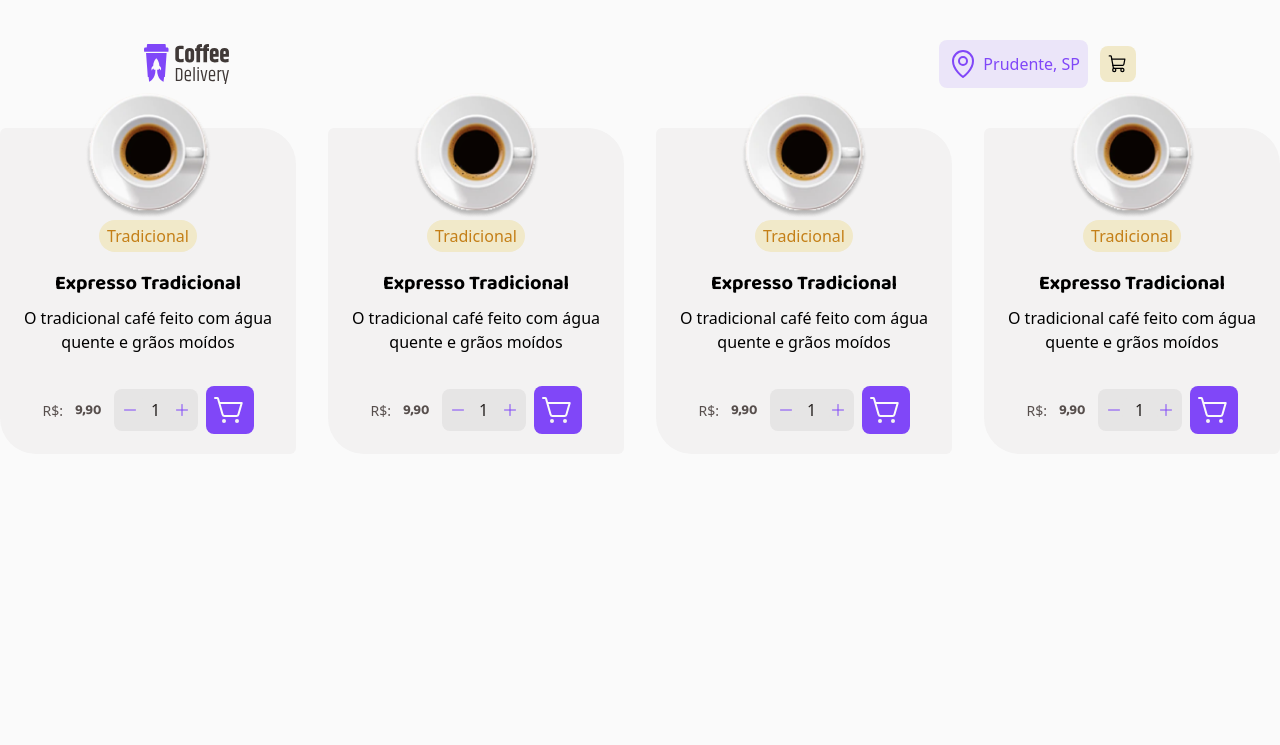
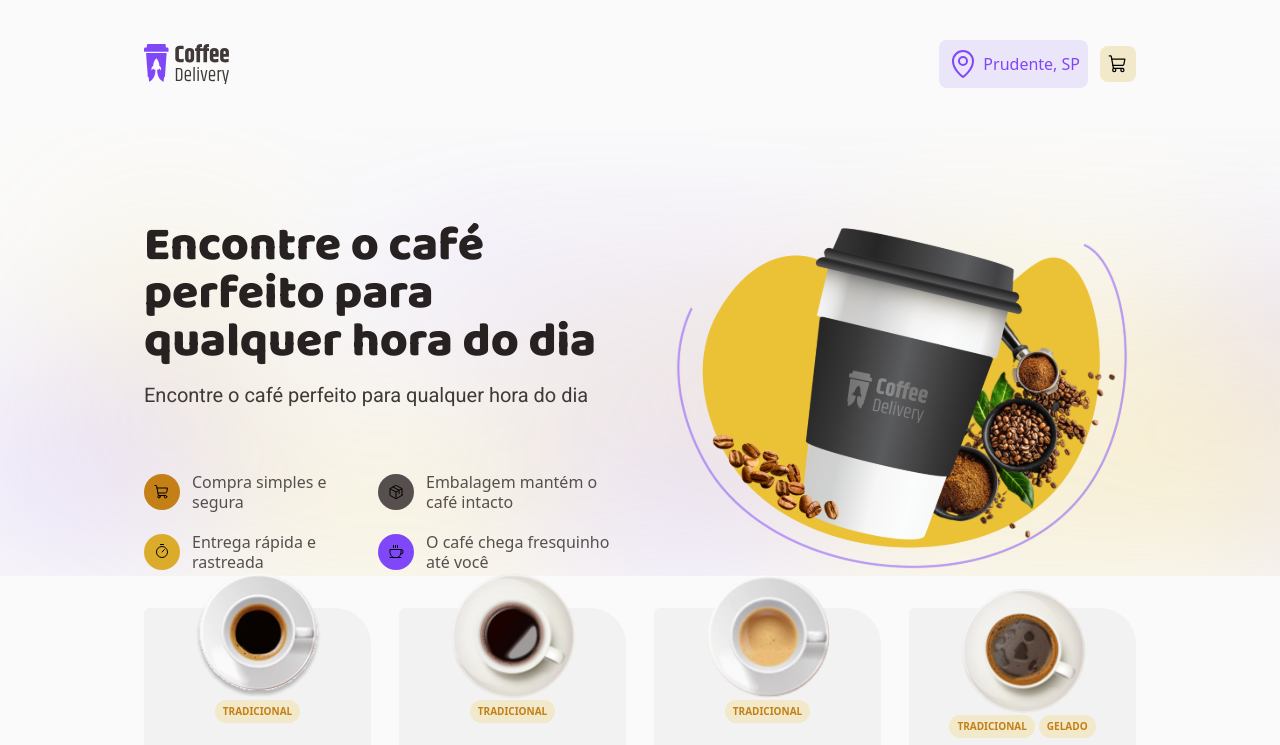
Before and after one commit to mariafantuci/react-coffee, a React (Vite) app: page / in a window 1280 px wide. Shown: the top 745 px of the page. Built offline with nearby package versions, Linux system fonts and the light colour scheme.

Commit message:
adding a dinamic products on the page

```diff
--- a/src/App.jsx
+++ b/src/App.jsx
@@ -1,16 +1,23 @@
 import { Card } from './components/Card'
 import { Header } from './components/Header'
+import { Hero } from './components/Hero'
+import { coffees } from './database/coffees'
+
 import './styles/theme.css'
 
 export function App() {
   return (
     <div className="">
       <Header />
-      <div className="w-full grid  lg:grid-cols-2 xl:grid-cols-4 2xl:grid-cols-6 gap-8">
-        <Card />
-        <Card />
-        <Card />
-        <Card />
+      <Hero />
+      <div className="px-10 lg:px-36 w-full grid lg:grid-cols-2 xl:grid-cols-4 gap-y-8 gap-x-7">
+      {
+        coffees.map(coffee => {
+          return(
+            <Card key={coffee.id} coffee={coffee} />
+          )
+        })
+      }
       </div>
     </div>
   )
--- a/src/components/Card.jsx
+++ b/src/components/Card.jsx
@@ -1,18 +1,24 @@
 import { Buy } from './Buy'
 import { Image } from './Image'
 
-export function Card() {
+export function Card({ coffee }) {
     return (
-        <div className="box-border bg-base-card rounded-tl-md rounded-bl-large rounded-br-md rounded-tr-large flex justify-center flex-col w-full items-center pb-5 px-4">
-            <Image className="w-32 h-32 -mt-9" src="src/assets/expresso-tradicional.png" alt="black coffee" />
-            <div className="flex w-full justify-center">
-                <span className="text-yellow-dark bg-yellow-light py-1 px-2 rounded-full">Tradicional</span>
+        <div className="box-border bg-base-card rounded-tl-md rounded-bl-large rounded-br-md rounded-tr-large flex justify-center flex-col w-full items-center pb-5 px-4 lg:px-5 xl:px-8">
+            <Image className="w-32 h-32 -mt-9" src={coffee.img} alt="black coffee" />
+            <div className="flex w-full justify-center gap-1">
+                {
+                    coffee.tags.map(tag => {
+                        return(
+                            <span className="text-yellow-dark uppercase font-bold text-2xxs bg-yellow-light py-1 px-2 rounded-full">{tag}</span>
+                        )
+                    })
+                }
             </div>
-            <h3 className="font-baloo font-bold text-lg mt-4 mb-2">Expresso Tradicional</h3>
-            <p className="mb-8 text-center">O tradicional café feito com água quente e grãos moídos</p>
+            <h3 className="font-baloo font-bold text-lg mt-4 mb-2">{coffee.name}</h3>
+            <p className="mb-8 text-center text-base-label text-xs leading-4">{coffee.description}</p>
             <div className="flex w-full items-center align-center content-center justify-center">
                 <span className="text-base-text text-xs mr-3">R$:</span>
-                <span className="font-baloo font-bold text-xs text-base-text mr-3">9,90</span>
+                <span className="font-baloo font-bold text-xs text-base-text mr-1">{coffee.price}</span>
                 <Buy/>
             </div>
         </div>
--- /dev/null
+++ b/src/components/Hero.jsx
@@ -0,0 +1,42 @@
+import { Coffee, Package, ShoppingCart, Timer } from 'phosphor-react'
+import coffee from '../assets/hero-coffee.svg'
+
+export function Hero(){
+    return(
+        <div className="bg-repeat bg-hero-bg pt-10 lg:pt-[94px] px-10 lg:px-36 flex flex-col md:grid md:grid-cols-2 gap-x-14 mb-5 lg:mb-8">
+            <div className="">
+                <h1 className="text-base-title font-baloo text-3xl leading-[48px] font-extrabold mb-4">Encontre o café perfeito para qualquer hora do dia</h1>
+                <p className="font-Roboto text-lg leading-[26px] text-base-subtitle">Encontre o café perfeito para qualquer hora do dia</p>
+                <div className="mt-6 lg:mt-16 flex flex-col gap-y-5 md:grid md:grid-cols-2">
+                    <div className="flex items-center gap-x-3">
+                        <div className="bg-yellow-dark rounded-full p-2.5">
+                            <ShoppingCart size={16}/>
+                        </div>
+                        <span className="text-roboto text-sm text-base-text leading-5">Compra simples e segura</span>
+                    </div>
+                    <div className="flex items-center gap-x-3">
+                        <div className="bg-base-text rounded-full p-2.5">
+                            <Package size={16}/>
+                        </div>
+                        <span className="text-roboto text-sm text-base-text leading-5">Embalagem mantém o café intacto</span>
+                    </div>
+                    <div className="flex items-center gap-x-3">
+                        <div className="bg-yellow rounded-full p-2.5">
+                            <Timer size={16}/>
+                        </div>
+                        <span className="text-roboto text-sm text-base-text leading-5">Entrega rápida e rastreada</span>
+                    </div>
+                    <div className="flex items-center gap-x-3">
+                        <div className="bg-purple rounded-full p-2.5">
+                            <Coffee />
+                        </div>
+                        <span className="text-roboto text-sm text-base-text leading-5">O café chega fresquinho até você</span>
+                    </div>
+                </div>
+            </div>
+            <div className="flex w-full justify-items-end">
+                <img src={coffee} alt="coffee" />
+            </div>
+        </div>
+    )
+}
```
